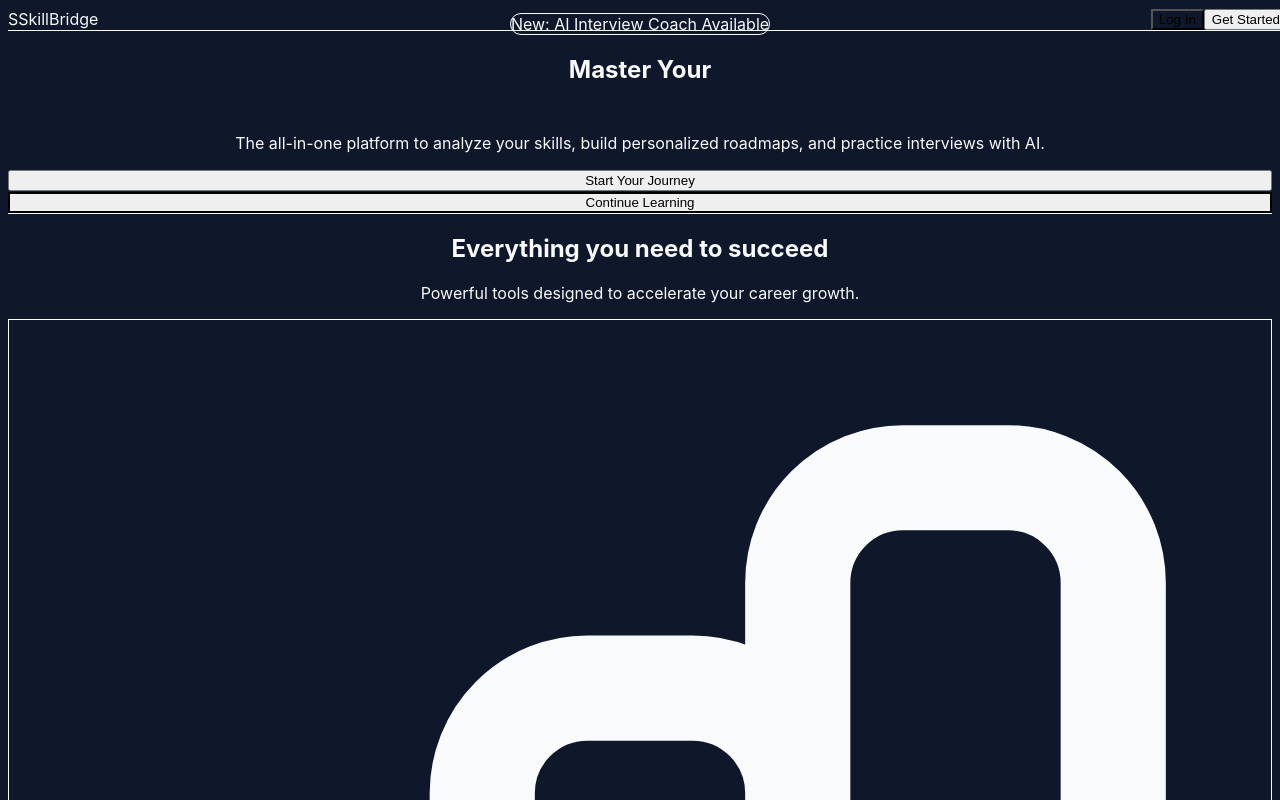
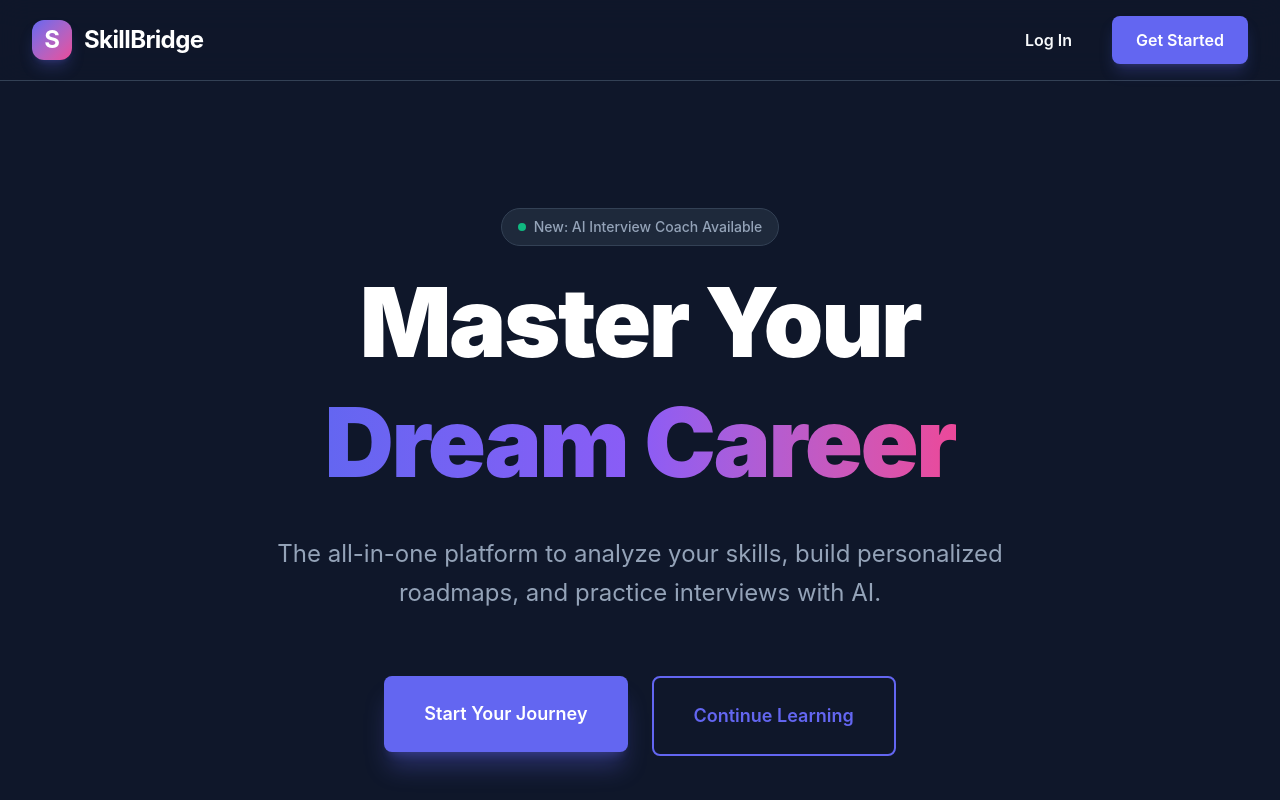
Before and after one commit to mannatgoyal/SkillBridge, a Next.js app: page / in a window 1280 px wide. Shown: the top 800 px of the page. Built offline with nearby package versions, Linux system fonts and the light colour scheme; no server answers.

Commit message:
Fix Tailwind v4 config and refactor Profile page

```diff
--- a/src/app/globals.css
+++ b/src/app/globals.css
@@ -1,40 +1,30 @@
-@tailwind base;
-@tailwind components;
-@tailwind utilities;
+@import "tailwindcss";
 
-:root {
-  /* Vibrant Dark Theme Palette */
-  --background: #0f172a; /* Slate 900 */
-  --surface: #1e293b;    /* Slate 800 */
-  --surface-hover: #334155; /* Slate 700 */
+@theme {
+  --color-background: #0f172a;
+  --color-surface: #1e293b;
+  --color-surface-hover: #334155;
 
-  --primary: #6366f1;    /* Indigo 500 */
-  --primary-hover: #4f46e5; /* Indigo 600 */
+  --color-primary: #6366f1;
+  --color-primary-hover: #4f46e5;
 
-  --secondary: #ec4899;  /* Pink 500 */
-  --secondary-hover: #db2777; /* Pink 600 */
+  --color-secondary: #ec4899;
+  --color-secondary-hover: #db2777;
 
-  --accent: #8b5cf6;     /* Violet 500 */
+  --color-accent: #8b5cf6;
 
-  --text-main: #f8fafc;  /* Slate 50 */
-  --text-muted: #94a3b8; /* Slate 400 */
+  --color-text-main: #f8fafc;
+  --color-text-muted: #94a3b8;
 
-  --border: #334155;     /* Slate 700 */
+  --color-border: #334155;
 
-  --success: #10b981;    /* Emerald 500 */
-  --warning: #f59e0b;    /* Amber 500 */
-  --error: #ef4444;      /* Red 500 */
+  --color-success: #10b981;
+  --color-warning: #f59e0b;
+  --color-error: #ef4444;
 }
 
-body {
-  color: var(--text-main);
-  background: var(--background);
-  font-family: 'Inter', sans-serif;
-  -webkit-font-smoothing: antialiased;
-  -moz-osx-font-smoothing: grayscale;
-}
-
-/* Utility Classes */
+/* Custom Utilities */
+@layer utilities {
   .glass-panel {
     background: rgba(30, 41, 59, 0.7);
     backdrop-filter: blur(12px);
@@ -49,3 +39,15 @@ body {
     -ms-overflow-style: none;
     scrollbar-width: none;
   }
+}
+
+/* Base Styles */
+@layer base {
+  body {
+    color: var(--color-text-main);
+    background: var(--color-background);
+    font-family: 'Inter', sans-serif;
+    -webkit-font-smoothing: antialiased;
+    -moz-osx-font-smoothing: grayscale;
+  }
+}
```
Also changed, not shown: src/app/dashboard/profile/page.tsx (+57 -56 lines). Lines whose indentation alone changed are shown as unchanged.
